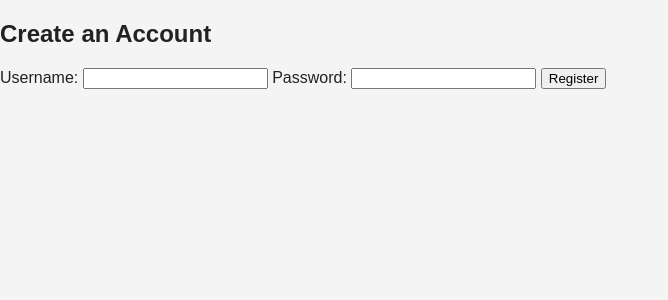
After one commit to HamzaHassan02/CSCI4230U-Movie_Website, a Flask app: page /register in a window 1280 px wide. The commit adds this page. Shown: the top 300 px of the page, without its empty margins (0-668 px from the left). Run offline with Flask 3, Linux system fonts and the light colour scheme.

Commit message:
created a signup feature, this will input users into the db when creating them. also created a signup page(no css). modified the login page to include section that links to register page

```diff
--- a/app.py
+++ b/app.py
@@ -1,6 +1,52 @@
-from flask import Flask, render_template, url_for
+import datetime
+from flask import Flask, render_template, url_for, request, jsonify
+from flask_sqlalchemy import SQLAlchemy
+import jwt
+from sqlalchemy import create_engine
+from sqlalchemy.orm import sessionmaker
+import bcrypt
+
+PEPPER = b'secret_pepper_value'
 
 app = Flask(__name__)
+# Configure SQLite Database
+app.config["SQLALCHEMY_DATABASE_URI"] = "sqlite:///database.db"
+app.config["SQLALCHEMY_TRACK_MODIFICATIONS"] = False
+app.config['SECRET_KEY'] = 'your_secret_key_here'
+db = SQLAlchemy(app)
+
+
+#password hashing functions
+def hash_password(password):
+    salt = bcrypt.gensalt() # Generate salt using bcrypt.gensalt()
+    password_with_pepper = password.encode('utf-8') + PEPPER # Combine password and PEPPER
+    hashed_password = bcrypt.hashpw(password_with_pepper, salt) # Use bcrypt.hashpw() to hash the password_with_pepper and salt
+    return hashed_password, salt
+
+def verify_password(entered_password, stored_hashed_password, stored_salt):
+    entered_password_with_pepper = entered_password.encode('utf-8') + PEPPER # Combine entered_password and PEPPER
+    hashed_entered_password = bcrypt.hashpw(entered_password_with_pepper, stored_salt) # Use bcrypt.hashpw() to hash the entered password with the stored_salt
+    return hashed_entered_password == stored_hashed_password # Compare hashed_entered_password with stored_hashed_password
+
+#jwt functions
+def create_jwt(username):
+    payload = {
+        'sub': username,
+        'iat': datetime.datetime.utcnow(), # Set the issued-at time to the current UTC time
+        'exp': datetime.datetime.utcnow() + datetime.timedelta(minutes=30) # Set the expiration time to 30 minutes from now
+    }
+    token = jwt.encode(payload, app.config['SECRET_KEY'], algorithm='HS256') # Use jwt.encode() to create a JWT token with the payload and the secret key
+    return token
+
+#models
+class User(db.Model):
+    __tablename__ = 'users'
+    id = db.Column(db.Integer, primary_key=True)
+    username = db.Column(db.String(50), unique=True, nullable=False)
+    password_hash = db.Column(db.LargeBinary, nullable=False)
+    salt = db.Column(db.LargeBinary, nullable=False)
+    role = db.Column(db.String(20), nullable=False, default='user')
+
 
 # -----------------------
 # Dummy Data (Temporary)
@@ -44,9 +90,57 @@ dummy_showtimes = [
 # Routes
 # -----------------------
 
+@app.route("/register", methods=["GET", "POST"])
+def register():
+    if request.method == "GET":
+        return render_template("register_page.html")
+    if request.method == "POST":
+        data = request.get_json()
+        username = data.get("username")
+        password = data.get("password")
+
+        if not username or not password:
+            return jsonify({"error": "Missing username or password"}), 400
+
+        if User.query.filter_by(username=username).first():
+            return jsonify({'message': 'User already exists'}), 409  # Respond with an error message (User already exists)
+
+        try:
+            hashed_password, salt = hash_password(password)  # Call the hash_password function to hash the password
+            new_user = User(username=username, password_hash=hashed_password, salt=salt)  # Create a new User object with the username, hashed_password, and salt
+            db.session.add(new_user)  # Add the new user to the database
+            db.session.commit()  # Commit the changes
+        except Exception as e:
+            return jsonify({'message': 'Registration failed', 'error': str(e)}), 500  # Respond with an error message if registration fails
+
+        return jsonify({'message': 'User registered successfully'}), 201
+
+
+@app.route("/login", methods=["GET", "POST"])
+def login():
+    if request.method == "GET":
+        return render_template("login_page.html")
+
+    if request.method == "POST":
+        data = request.get_json()
+        username = data.get('username')  # Extract 'username' from the request data
+        password = data.get('password')  # Extract 'password' from the request data and encode it
+
+        # Query the database to get the user by username
+        user = User.query.filter_by(username=username).first()
+
+        if not user:
+            return jsonify({'message': 'User does not exist'}), 404  # Respond with an error message (User does not exist)
+
+        # Verify the password using the verify_password function
+        if verify_password(password, user.password_hash, user.salt):
+            token = create_jwt(username)  # Call the create_jwt function to generate a JWT token for the user
+            return jsonify({'message': 'Successful login', 'token': token}), 200  # Respond with a success message and the token
+        else:
+            return jsonify({'message': 'Invalid password'}), 401  # Respond with an error message (Invalid password)
+
 @app.route("/")
-@app.route("/login")
-def login():
+def home_page():
     return render_template("index.html")
 
 @app.route("/home")
@@ -78,5 +172,7 @@ def admin_dashboard():
 # -----------------------
 # Run the app
 # -----------------------
-if __name__ == "__main__":
+if __name__ == '__main__':
+    with app.app_context():
+        db.create_all()
     app.run(debug=True)
--- a/templates/index.html
+++ b/templates/index.html
@@ -10,5 +10,6 @@
 <a href="{{ url_for('home') }}">
   <button class="login__button">Login</button>
 </a>
+<p>Don't have an account? <a href="/register">Register here</a></p>
 </div>
 {% endblock %}
--- /dev/null
+++ b/templates/register_page.html
@@ -0,0 +1,40 @@
+<!DOCTYPE html>
+<html lang="en">
+<head>
+    <meta charset="UTF-8">
+    <meta name="viewport" content="width=device-width, initial-scale=1.0">
+    <title>Register</title>
+    <link rel="stylesheet" href="/static/css/styles.css">
+</head>
+<body>
+
+    <h2 class="register-title">Create an Account</h2>
+    <form id="register-form">
+        <label for="username">Username:</label>
+        <input type="text" id="username" name="username" required>
+
+        <label for="password">Password:</label>
+        <input type="password" id="password" name="password" required>
+
+        <button type="submit" class="register-button">Register</button>
+    </form>
+        <p id="register-message"></p>
+
+
+    <script>
+        const signupForm = document.getElementById('register-form'); // getting the signup form element
+        signupForm.addEventListener('submit', async (event) => { // adding submit event listener to the signup form
+        event.preventDefault(); // preventing the reloading of the page
+        const formData = new FormData(signupForm); // creating a FormData object from the form
+        const data = Object.fromEntries(formData); // converting FormData to a regular object
+        const response = await fetch('/register', { // sending POST request to the server
+            method: 'POST',
+            headers: { 'Content-Type': 'application/json' },
+            body: JSON.stringify(data) // sending the signup data as JSON string
+        });
+        const result = await response.json(); // getting the JSON response and saving to result
+        document.getElementById('register-message').innerText = result.message; // displaying the signup message
+    });
+    </script>
+</body>
+</html>
```
Also changed, not shown: requirements.txt (+16 -1 lines), __init__.py (added), 1 other file.
